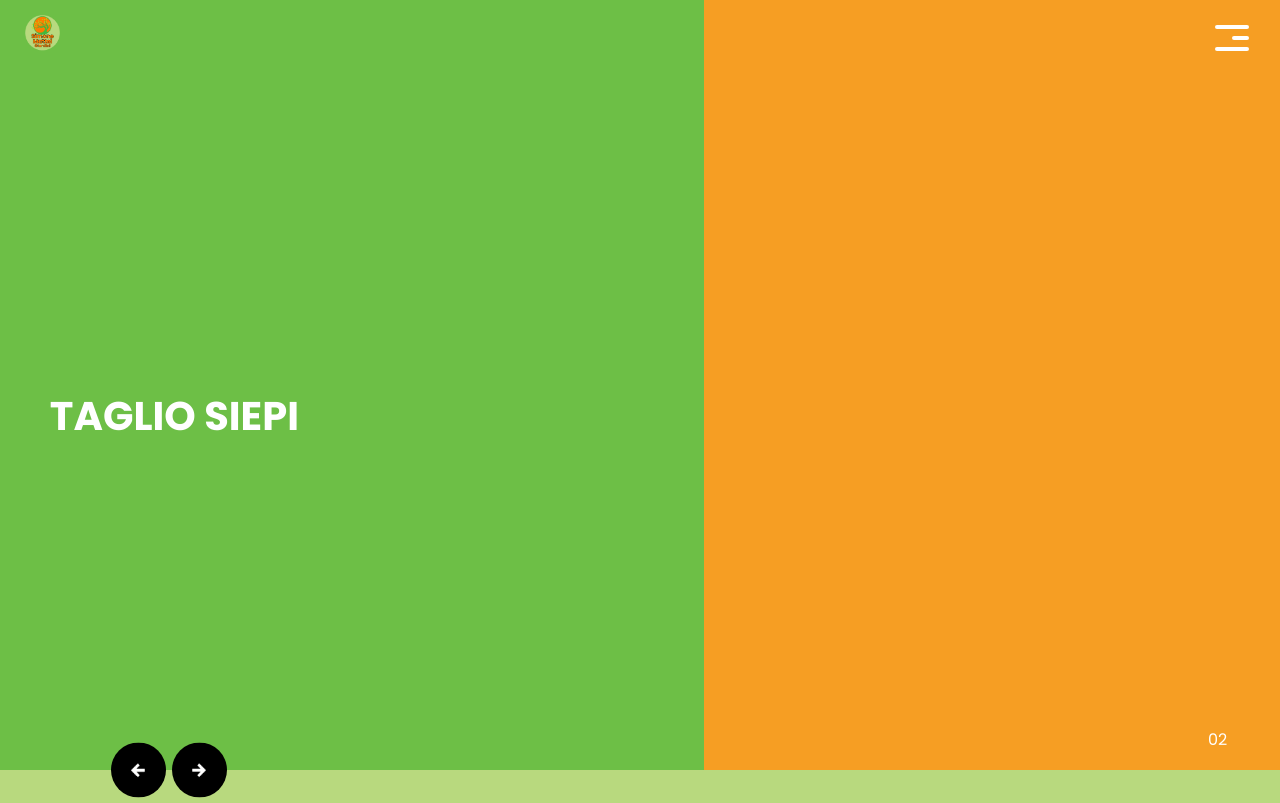
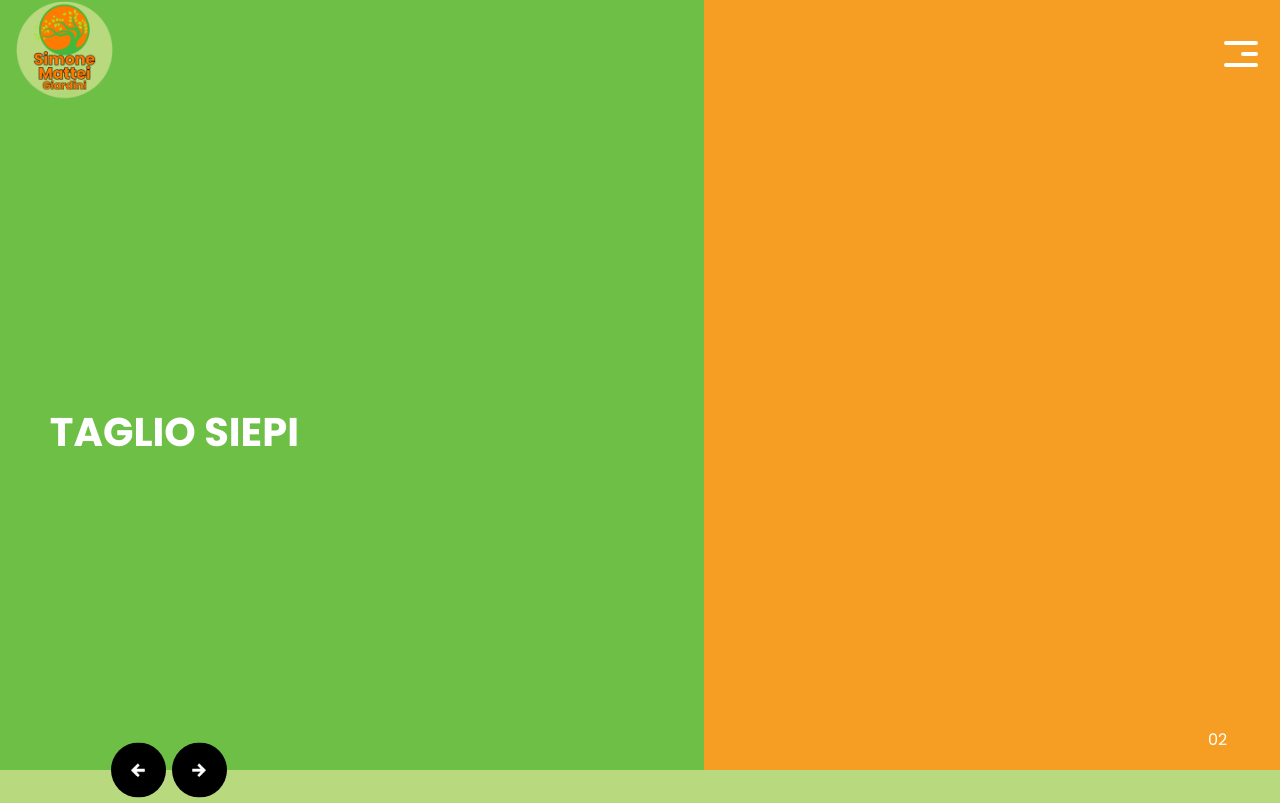
Before and after one commit to Mario-Marchio/simone-mattei-giardini, a plain HTML site: page index.html in a window 1280 px wide. Shown: the top 803 px of the page. Drawn offline with Linux system fonts and the light colour scheme.

Commit message:
minor fix

```diff
--- a/css/responsive.css
+++ b/css/responsive.css
@@ -39,7 +39,6 @@
   }
 
   .slider_section {
-    padding-top: 45px;
     padding-bottom: 120px;
   }
 
--- a/css/style.css
+++ b/css/style.css
@@ -154,8 +154,9 @@ a:focus {
 }
 
 .navbar-brand img {
-  width: 35px;
+  width: 97px;
   margin-right: 5px;
+  margin-top: 10px;
 }
 
 .navbar-brand span {
--- a/index.html
+++ b/index.html
@@ -28,7 +28,7 @@
   <div class="hero_area">
     <!-- header section strats -->
     <header class="header_section">
-      <div class="container-fluid">
+      <div class="container-fluid p-3">
         <nav class="navbar navbar-expand-lg custom_nav-container">
           <a class="navbar-brand" href="index.html">
             <img src="images/logo.png" alt="" />
```
